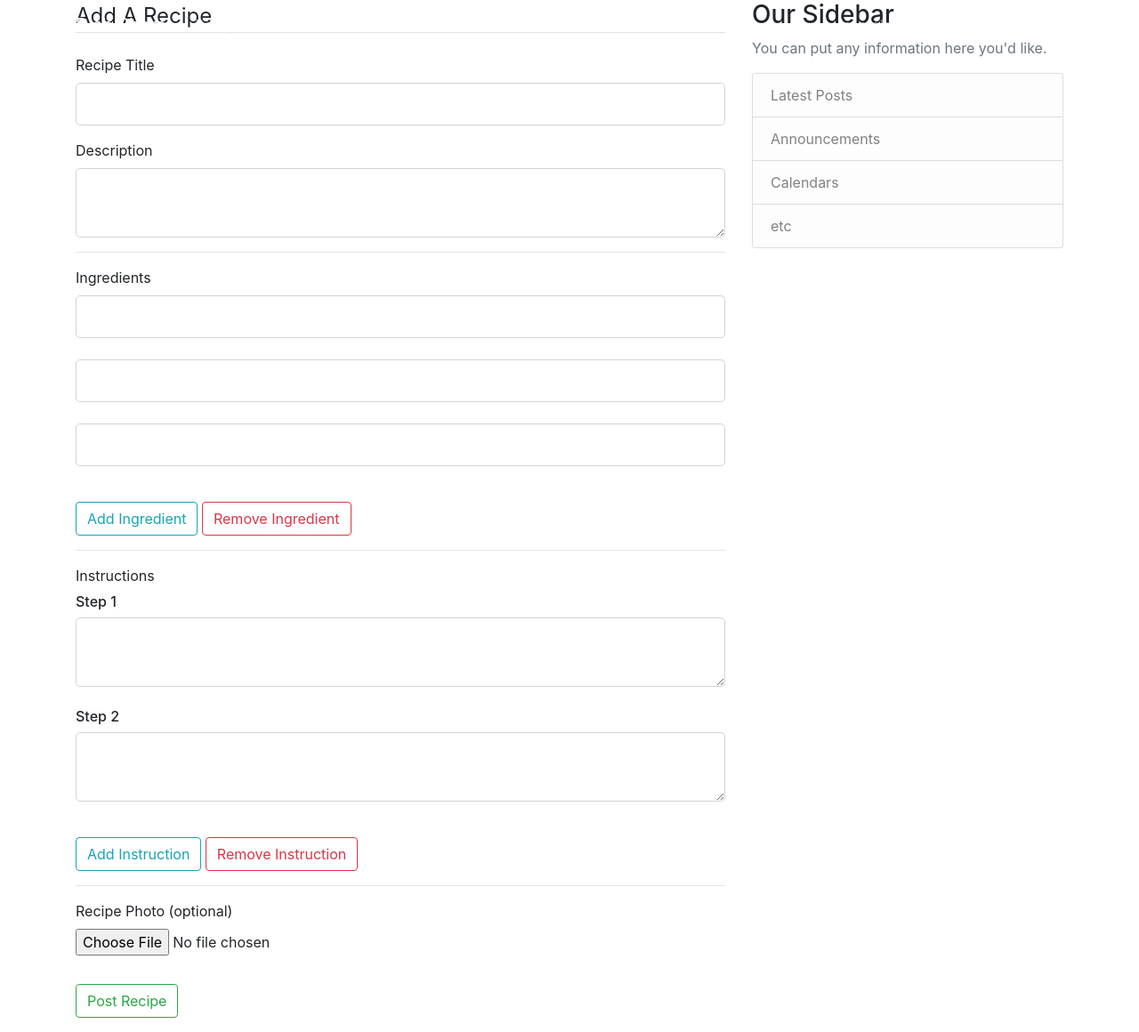
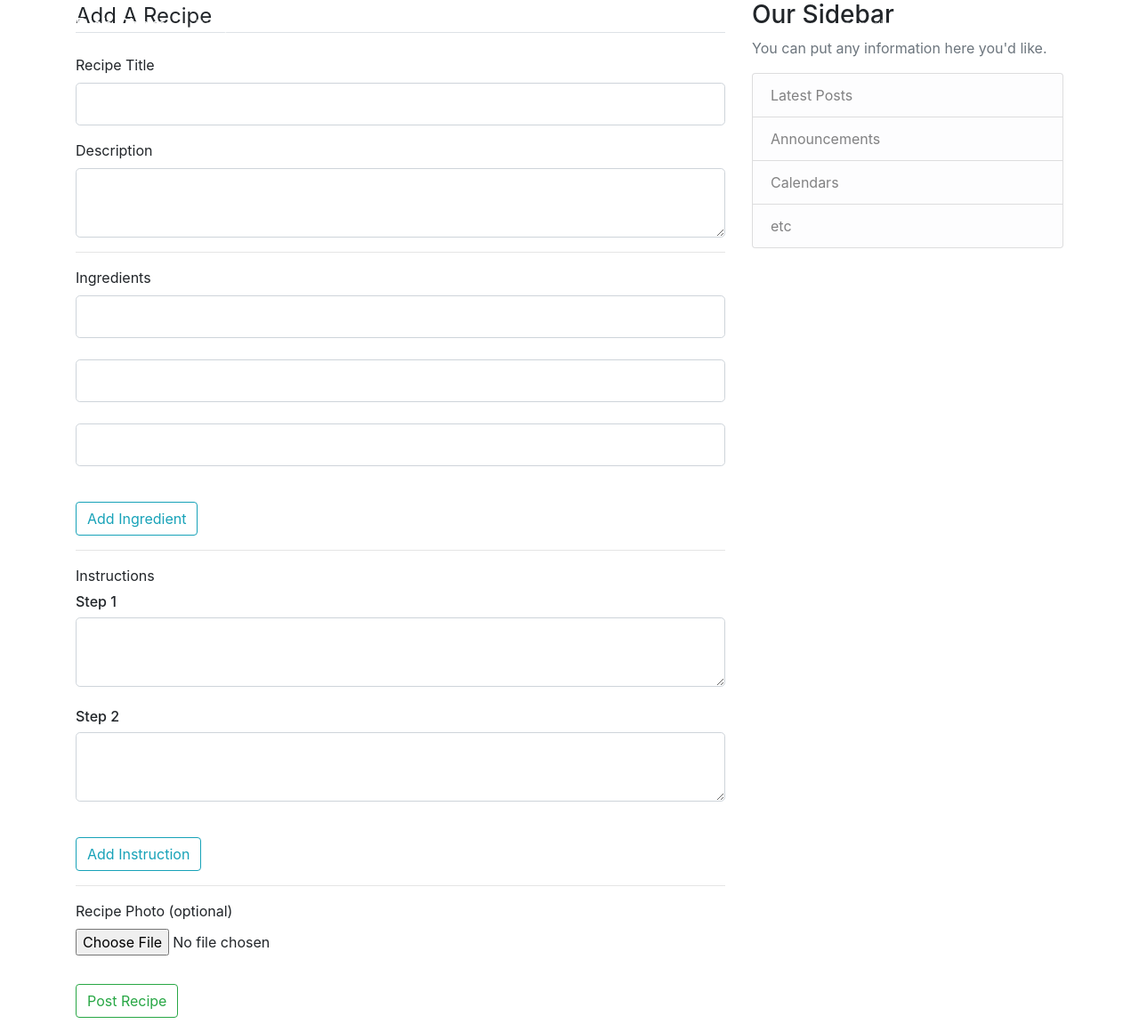
Before and after one commit to Elbadil/Dish_Share, a Flask app: page /recipe/new in a window 1280 px wide. Shown: the whole page at 89% size. Run offline with Flask 3, Linux system fonts and the light colour scheme; the visitor is signed in with stand-in values (Sample User, id 1); some libraries are stand-ins or nearby versions.

Commit message:
Remove Ingredient Instruction Button Display Fixed

```diff
--- a/app/templates/new_recipe.html
+++ b/app/templates/new_recipe.html
@@ -71,50 +71,77 @@
             {{ form.submit(class="btn btn-outline-success")}}
         </div>
     </form>
+    <style>
+        #remove-ingredient-btn {
+            display: none;
+        }
+        #remove-instruction-btn {
+            display: none;
+        }
+    </style>
     <script src="https://code.jquery.com/jquery-3.6.4.min.js"></script>
     <script>
         $(document).ready(function () {
             const initialIngredientCount = $("#ingredient-list").data("initial-count");
             const ingredientList = $("#ingredient-list");
-            let ingredientCount = initialIngredientCount - 1;
+            let ingredientCount = initialIngredientCount;
             // Add Ingredient
             $("#add-ingredient-btn").click(function () {
                 ingredientCount += 1;
-                let ingredientEntry = `<div id="ingredient-${ingredientCount}">
-                                            <input class="form-control form-control-lg" id="ingredients-${ingredientCount}-ingredient"
-                                            name="ingredients-${ingredientCount}-ingredient" required type="text" value><br>
+                let ingredientEntry = `<div id="ingredient-${ingredientCount - 1}">
+                                            <input class="form-control form-control-lg"
+                                            id="ingredients-${ingredientCount - 1}-ingredient"
+                                            name="ingredients-${ingredientCount - 1}-ingredient" required type="text" value><br>
                                         </div>`;
                 ingredientList.append(ingredientEntry);
+                // show the remove button if the ingredients are above 3
+                if (ingredientCount > 3) {
+                    $("#remove-ingredient-btn").show();
+                }
             });
             // Remove Ingredient
             $("#remove-ingredient-btn").click(function () {
                 // Check if there are ingredients to remove
-                if (ingredientCount > 0) {
-                    $(`#ingredient-${ingredientCount}`).remove();
+                if (ingredientCount > 3) {
+                    console.log(ingredientCount)
+                    $(`#ingredient-${ingredientCount - 1}`).remove();
                     ingredientCount -= 1;
+                }
+                // hide the remove button if the ingredients are less or equal 3
+                if (ingredientCount <= 3) {
+                $("#remove-ingredient-btn").hide();
                 }
             });
             // Add Instruction
             const instructionList = $("#instruction-list");
-            let instructionCount = $("#instruction-list").data("initial-count") - 1;
+            let instructionCount = $("#instruction-list").data("initial-count");
             let stepCount = $("#steps").data("step-count") + 1;
             $("#add-instruction-btn").click(function () {
                 instructionCount += 1;
                 stepCount += 1;
-                const instructionEntry = `<div id="instruction-${instructionCount}">
+                const instructionEntry = `<div id="instruction-${instructionCount - 1}">
                                             <h6>Step ${stepCount}</h6>
-                                                <textarea class="form-control form-control-lg id="instructions-${instructionCount}-instruction"
-                                                name="instructions-${instructionCount}-instruction" required></textarea><br>
+                                                <textarea class="form-control form-control-lg
+                                                id="instructions-${instructionCount - 1}-instruction"
+                                                name="instructions-${instructionCount - 1}-instruction" required></textarea><br>
                                         </div>`;
                 instructionList.append(instructionEntry);
+                // show the remove button if the instructions are above 2
+                if (instructionCount > 2) {
+                    $("#remove-instruction-btn").show();
+                }
             });
             // Remove Instruction
             $("#remove-instruction-btn").click(function () {
                 // Check if there are instructions to remove
-                if (instructionCount > 0) {
-                    $(`#instruction-${instructionCount}`).remove();
+                if (instructionCount > 1) {
+                    $(`#instruction-${instructionCount - 1}`).remove();
                     instructionCount -= 1;
                     stepCount -= 1;
+                }
+                // hide the remove button if the instructions are less or equal 2
+                if (instructionCount <= 2) {
+                    $("#remove-instruction-btn").hide();
                 }
             });
         });
```
